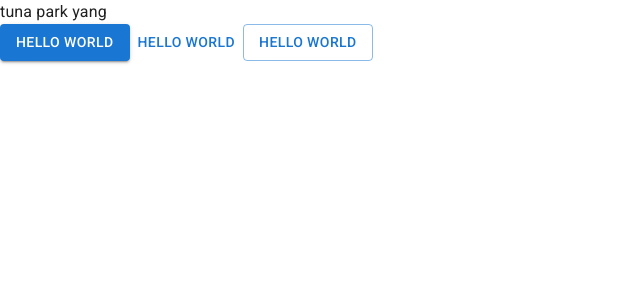
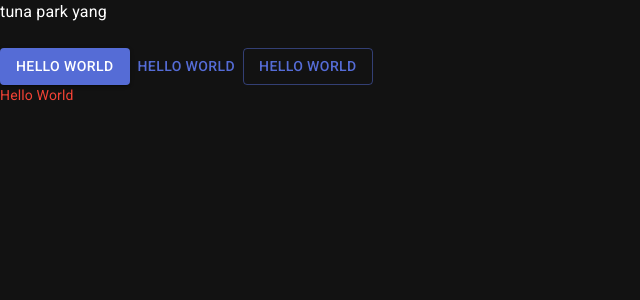
Before and after one commit to chickenstudy/trello-web-tpy, a React (Vite) app: page / in a window 1280 px wide. Shown: the top 300 px of the page, without its empty margins (0-640 px from the left). Built offline with nearby package versions, Linux system fonts and the light colour scheme.

Commit message:
Config_theme

```diff
--- a/src/App.jsx
+++ b/src/App.jsx
@@ -1,11 +1,16 @@
-import { Button } from "@mui/material";
+import { Button, Typography } from "@mui/material";
 function App() {
   return (
     <>
       <div>tuna park yang</div>
+      <br />
       <Button variant="contained">Hello World</Button>
       <Button variant="text">Hello World</Button>
       <Button variant="outlined">Hello World</Button>
+
+      <Typography variant="body2" color="text.secondary">
+        Hello World
+      </Typography>
     </>
   );
 }
--- a/src/main.jsx
+++ b/src/main.jsx
@@ -2,10 +2,14 @@
 import ReactDOM from "react-dom/client";
 import App from "./App.jsx";
 import CssBaseline from "@mui/material/CssBaseline";
+import { ThemeProvider } from "@mui/material/styles";
+import theme from "./theme.js";
 
 ReactDOM.createRoot(document.getElementById("root")).render(
   <React.StrictMode>
-    <CssBaseline />
-    <App />
+    <ThemeProvider theme={theme}>
+      <CssBaseline />
+      <App />
+    </ThemeProvider>
   </React.StrictMode>
 );
--- /dev/null
+++ b/src/theme.js
@@ -0,0 +1,22 @@
+import { createTheme } from "@mui/material";
+import { red } from "@mui/material/colors";
+
+// create a theme instance
+const theme = createTheme({
+  palette: {
+    mode: "dark", // default is light
+    primary: {
+      main: "#556cd6",
+    },
+    secondary: {
+      main: "#19857b",
+    },
+    error: {
+      main: red.A400,
+    },
+    text: {
+      secondary: red[500],
+    },
+  },
+});
+export default theme;
```
Also changed, not shown: 1 other file (tests, documents, lock files or other folders).
